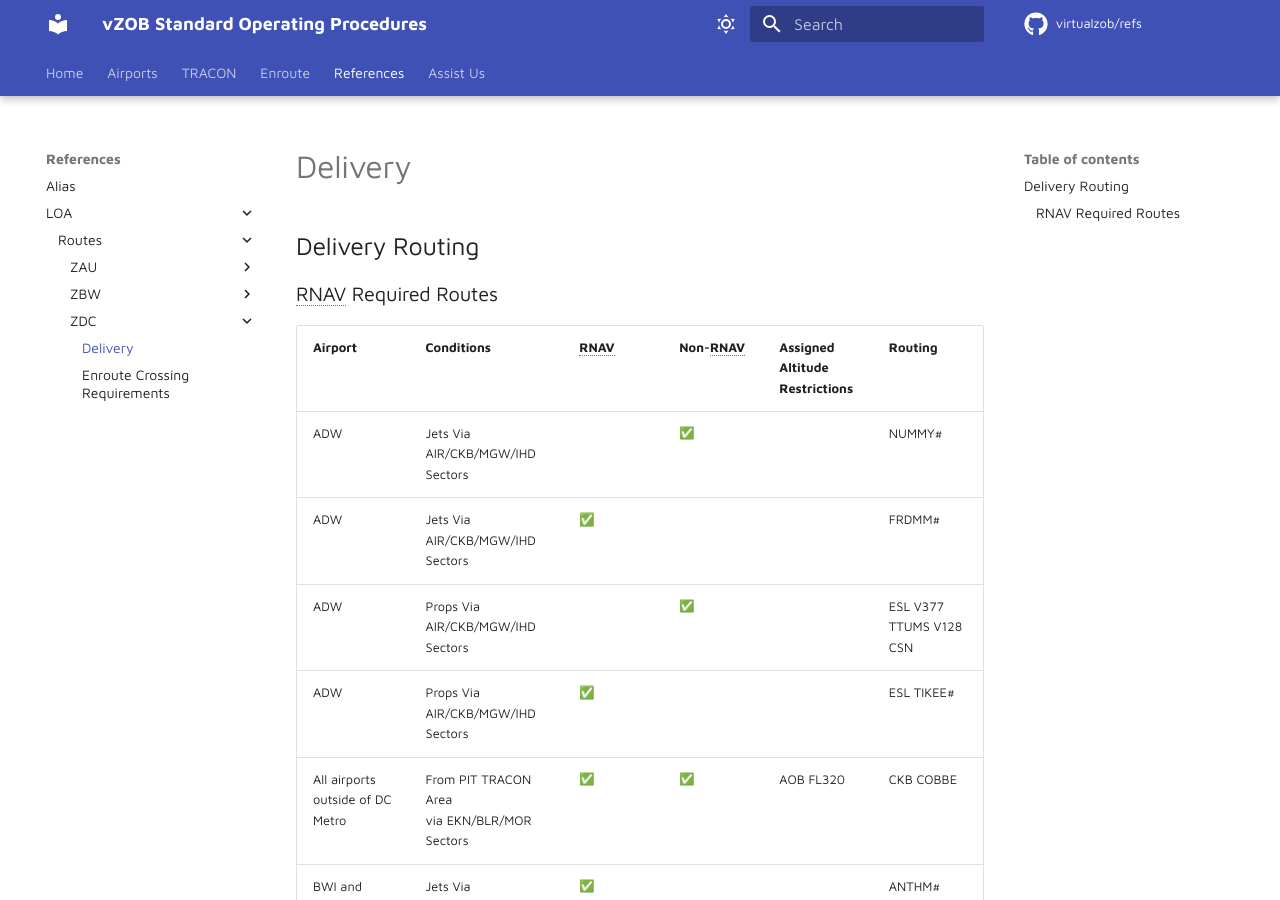
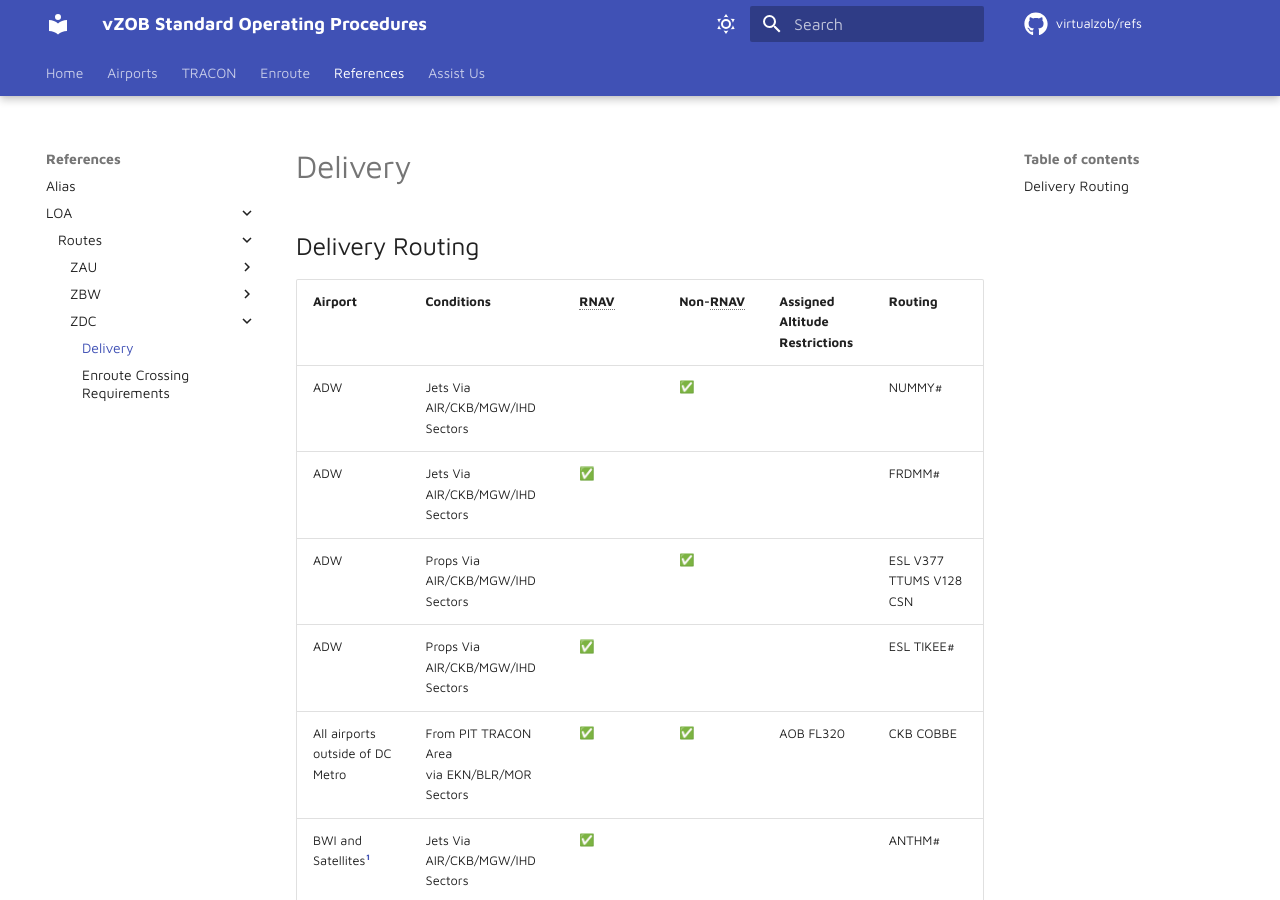
Before and after one commit to virtualZOB/refs, an MkDocs documentation site: the page built from docs/references/LOA/Routes/ZDC/Delivery.md, in a window 1280 px wide and 900 px high. Built offline with MkDocs 1.6.1 and Material for MkDocs 9.7.7, drawn with Linux system fonts in a browser that asks for light colours; emoji names are drawn with the system emoji font; comment, search, counter and statistics services are not loaded.

Commit message:
Update Delivery.md

```diff
--- a/docs/references/LOA/Routes/ZDC/Delivery.md
+++ b/docs/references/LOA/Routes/ZDC/Delivery.md
@@ -1,6 +1,5 @@
 ## Delivery Routing
 
-### RNAV Required Routes
 | Airport | Conditions | RNAV | Non-RNAV | Assigned Altitude <br> Restrictions | Routing |
 | ------- | ---------- | --------- | ------- | ---- | ----- |
 | ADW | Jets Via AIR/CKB/MGW/IHD Sectors |   | :white_check_mark: | | NUMMY# |
```
